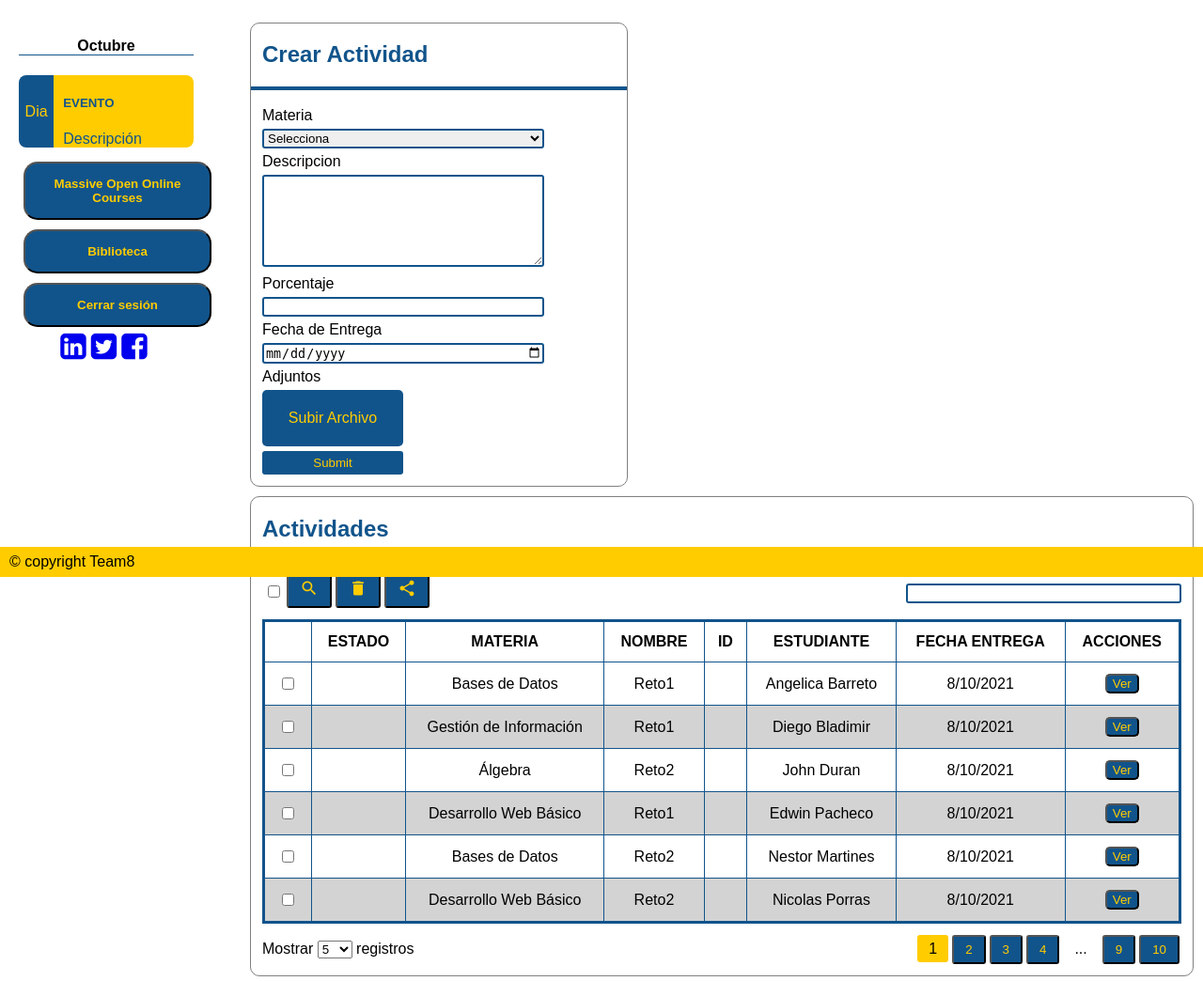
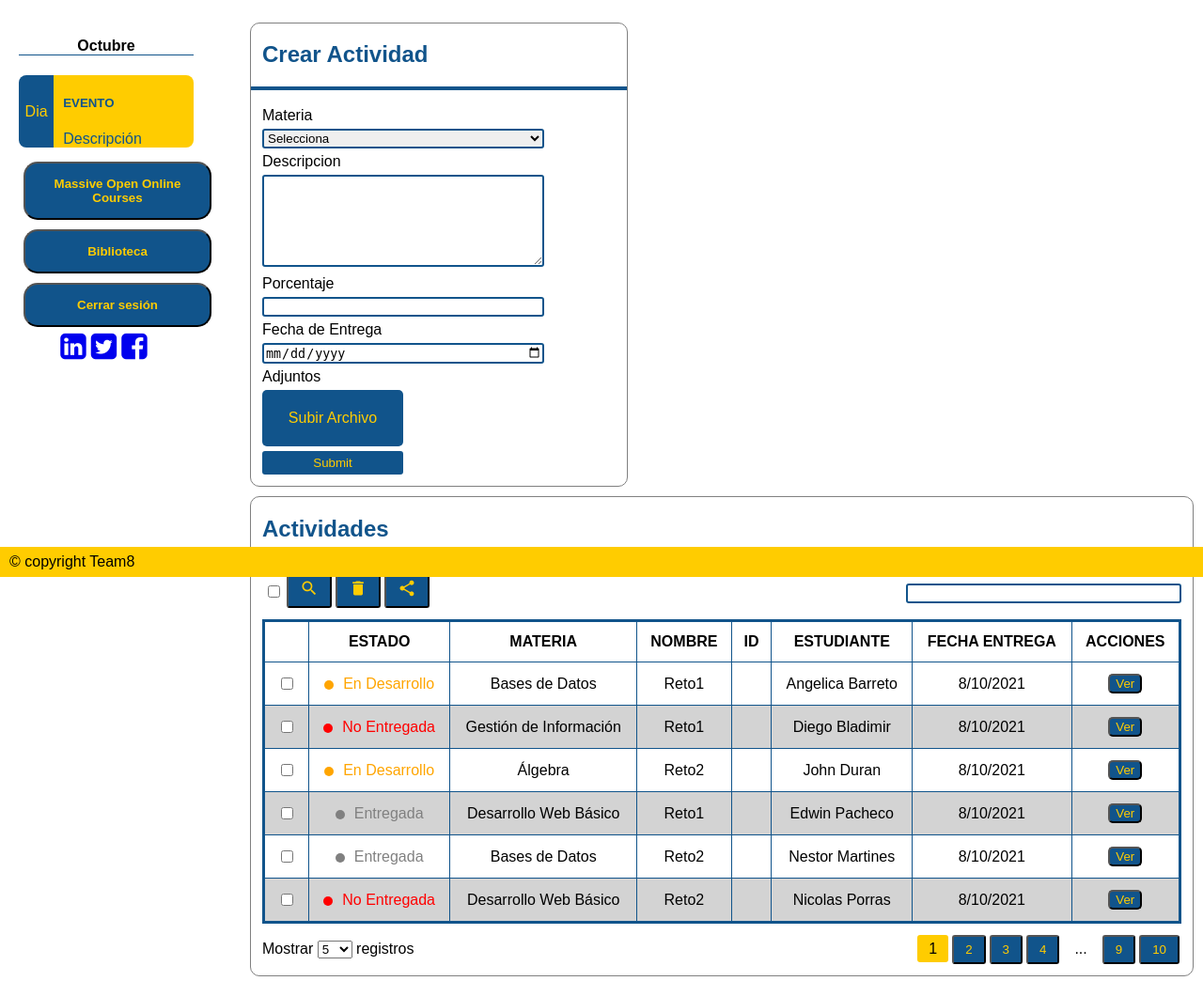
Before and after one commit to dbcuestaj/Login_team8, a Flask app: page /actividades in a window 1280 px wide. Shown: the part 186-1230 px from the top of the page at 94% size. Run offline with Flask 2, Linux system fonts and the light colour scheme.

Commit message:
Se ver porque no carga estilos

```diff
--- a/static/css/estiloinfdeest.css
+++ b/static/css/estiloinfdeest.css
@@ -179,3 +179,42 @@ h2 {
 .datatable-container .datatable tbody tr .Finalizada::before {
     background-color: gray;
 }
+
+.datatable-container .datatable tbody tr .Entregada::after {
+    content: 'Entregada';
+    color: grey;
+}
+
+.datatable-container .datatable tbody tr .NoEntregada::after {
+    content: 'No Entregada';
+    color: red;
+}
+
+.datatable-container .datatable tbody tr .EnDesarrollo::after {
+    content: 'En Desarrollo';
+    color: orange;
+}
+
+.datatable-container .datatable tbody tr .Entregada::before,
+.datatable-container .datatable tbody tr .NoEntregada::before,
+.datatable-container .datatable tbody tr .EnDesarrollo::before {
+    content: '';
+    display: inline-block;
+    width: 10px;
+    height: 10px;
+    margin-right: 10px;
+    border-radius: 50%;
+    vertical-align: middle;
+}
+
+.datatable-container .datatable tbody tr .Entregada::before {
+    background-color: grey;
+}
+
+.datatable-container .datatable tbody tr .NoEntregada::before {
+    background-color: red;
+}
+
+.datatable-container .datatable tbody tr .EnDesarrollo::before {
+    background-color: orange;
+}
```
